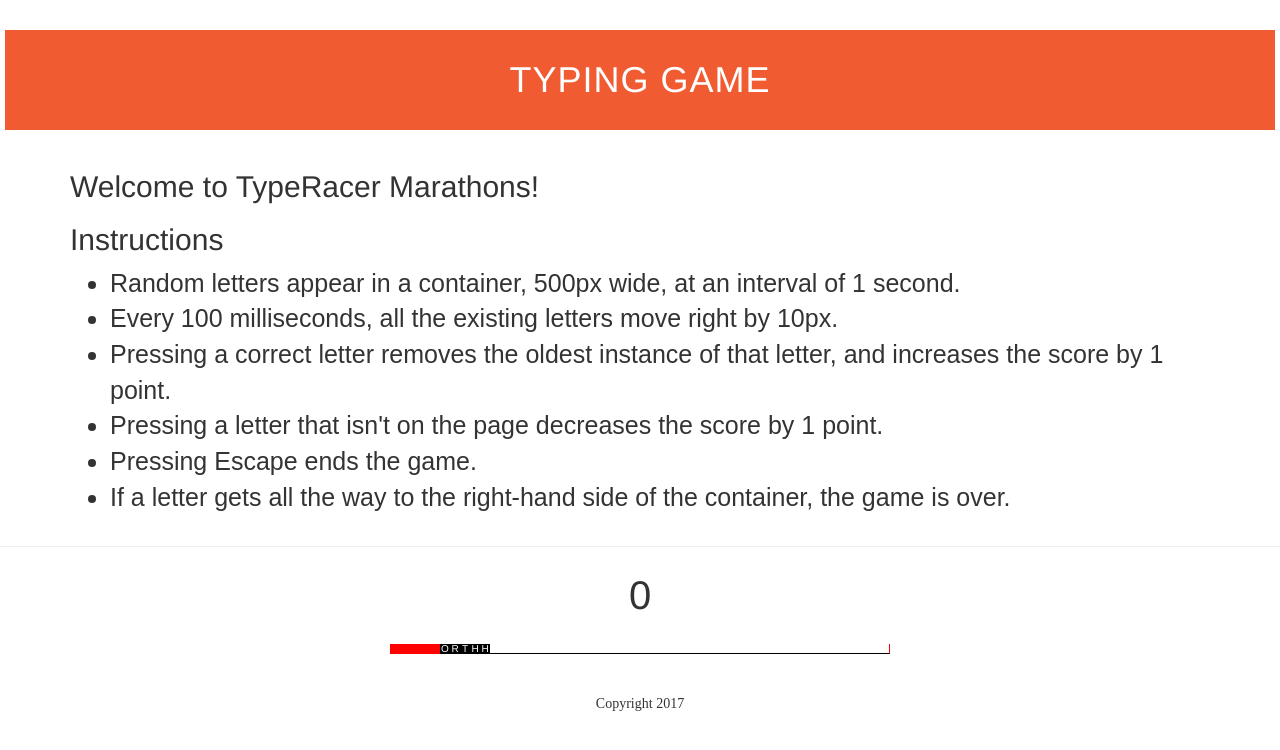
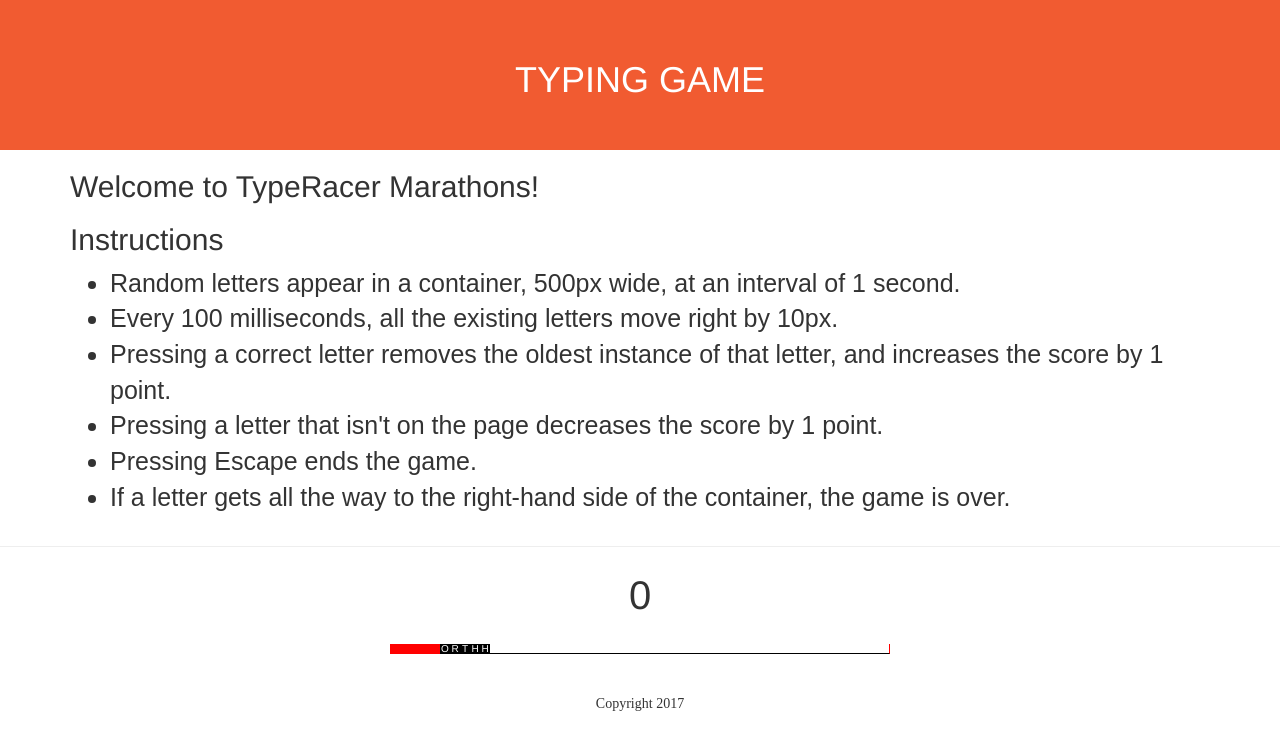
Before and after one commit to SwethaMuralidharan/RacingGame, a plain HTML site: page index.html in a window 1280 px wide. Drawn offline with nearby package versions, Linux system fonts and the light colour scheme.

Commit message:
stylesheet updated

```diff
--- a/index.html
+++ b/index.html
@@ -19,7 +19,7 @@
     <script src="app.js" type="text/javascript" charset="utf-8"></script>
 
 </head>
-<body class="setstyle">
+<body>
 
 <div class="container">
   <div class="row">
--- a/style.css
+++ b/style.css
@@ -1,9 +1,10 @@
 body {
   font-family: sans-serif;
-  background-color: #F15B31;
+
 }
 
 header{
+  background-color: #F15B31;
   color:#FFFFFF;
   padding: 10px 5px;
 }
@@ -14,11 +15,9 @@
 color:#FFFFFF;
 padding: 30px 20px;
 text-align: center;
-letter-spacing:1px;
 font-weight:400;
 font-size:45px;
 text-transform:uppercase;
-text-decoration: none;
 margin:0;
 }
 footer{
@@ -48,7 +47,6 @@
   align-items: center;
   margin-left: auto;
   margin-right: auto;
-
   border: none;
   border-right: 1px solid red;
   border-bottom: 1px solid black;
```
